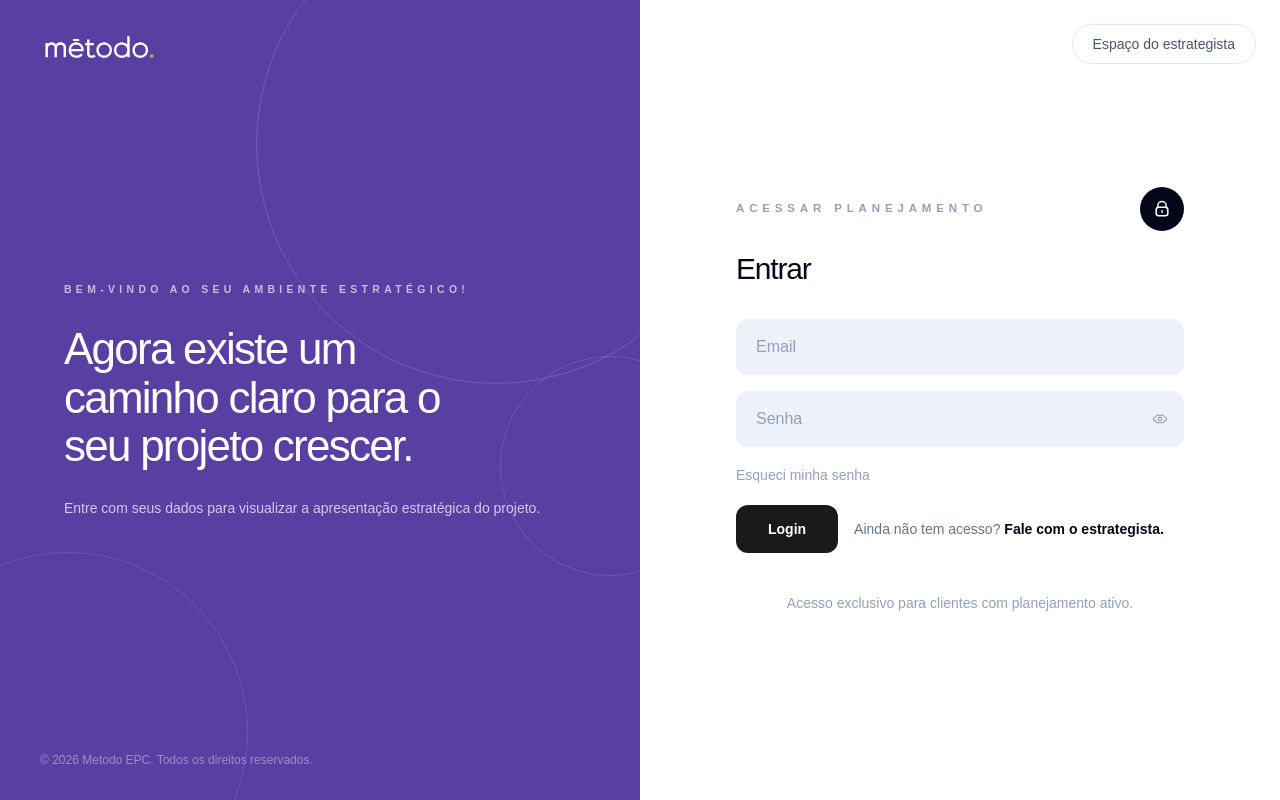
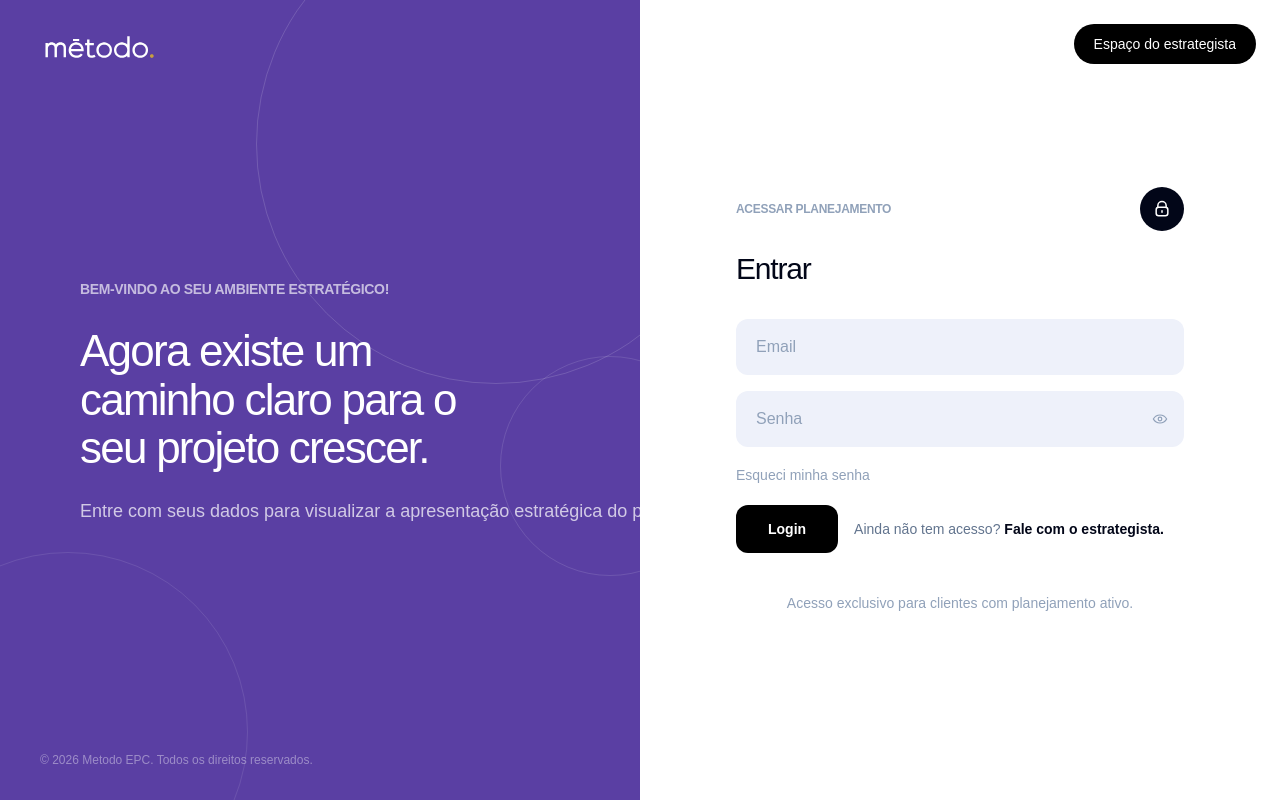
Before and after one commit to rotevo-marketing/metodo-epc, a Next.js app: page / in a window 1280 px wide. Built offline with nearby package versions, Linux system fonts and the light colour scheme; no server answers.

Commit message:
redesign pagina de login

```diff
--- a/src/app/page.tsx
+++ b/src/app/page.tsx
@@ -130,17 +130,17 @@ export default function HomePage() {
         </header>
 
         {/* Hero */}
-        <div className="relative z-10 flex flex-1 items-center px-10 pb-12 xl:px-16">
-          <div className="max-w-none">
-            <p className="whitespace-nowrap text-[0.65rem] font-semibold uppercase tracking-[0.42em] text-white/65">
+        <div className="relative z-10 flex flex-1 items-center px-16 pb-12 xl:px-20">
+          <div className="w-full">
+            <p className="whitespace-nowrap text-sm font-semibold uppercase tracking-tight text-white/65">
               Bem-vindo ao seu ambiente estratégico!
             </p>
 
-            <h1 className="mt-7 max-w-sm text-4xl font-light leading-[1.1] tracking-[-0.04em] text-white xl:max-w-md xl:text-[2.75rem]">
+            <h1 className="mt-7 max-w-md text-4xl font-light leading-[1.1] tracking-[-0.04em] text-white xl:text-[2.75rem]">
               Agora existe um caminho claro para o seu projeto crescer.
             </h1>
 
-            <p className="mt-6 whitespace-nowrap text-sm leading-7 text-white/72">
+            <p className="mt-6 whitespace-nowrap text-lg leading-7 text-white/72">
               Entre com seus dados para visualizar a apresentação estratégica do projeto.
             </p>
           </div>
@@ -156,7 +156,7 @@ export default function HomePage() {
       <div className="relative flex w-full flex-col items-center justify-center bg-white px-6 py-12 lg:w-1/2">
         <Link
           href="/estrategista/login"
-          className="absolute right-6 top-6 inline-flex h-10 items-center justify-center rounded-full border border-slate-200 px-5 text-sm font-medium text-slate-600 transition hover:border-slate-300 hover:bg-slate-50"
+          className="absolute right-6 top-6 inline-flex h-10 items-center justify-center rounded-full bg-black px-5 text-sm font-medium text-white transition-colors duration-200 hover:bg-[#5A3FA3]"
         >
           Espaço do estrategista
         </Link>
@@ -168,7 +168,7 @@ export default function HomePage() {
         <div className="w-full max-w-md">
           {/* Eyebrow + lock icon */}
           <div className="flex items-center justify-between gap-4">
-            <p className="text-[0.72rem] font-semibold uppercase tracking-[0.42em] text-slate-400">
+            <p className="text-xs font-semibold uppercase tracking-tight text-slate-400">
               Acessar planejamento
             </p>
             <div className="flex h-11 w-11 shrink-0 items-center justify-center rounded-full bg-slate-950 text-white">
@@ -225,7 +225,7 @@ export default function HomePage() {
               <button
                 type="submit"
                 disabled={isLoading}
-                className="inline-flex h-12 cursor-pointer items-center justify-center rounded-xl bg-[#1a1a1a] px-8 text-sm font-semibold text-white transition hover:bg-[#333] disabled:cursor-not-allowed disabled:opacity-60"
+                className="inline-flex h-12 cursor-pointer items-center justify-center rounded-xl bg-black px-8 text-sm font-semibold text-white transition-colors duration-200 hover:bg-[#5A3FA3] disabled:cursor-not-allowed disabled:opacity-60"
               >
                 {isLoading ? "Entrando..." : "Login"}
               </button>
```
